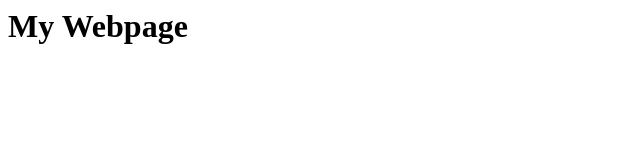
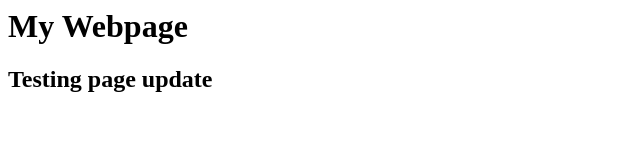
Before and after one commit to Kabhatt/IS601-FirstWebpage, a plain HTML site: page index.html in a window 1280 px wide. Shown: the whole page, without its empty margins (0-640 px from the left). Drawn offline with Linux system fonts and the light colour scheme.

Commit message:
updated text

```diff
--- a/index.html
+++ b/index.html
@@ -1,8 +1,9 @@
 <html>
 	<head>
-		<title> Welcome to my first Website </title>
+		<title> Welcome to my first Website By Kashish B. </title>
 	</head>
 	<body>
 		<h1> My Webpage </h1>
+		<h2> Testing page update </h2>
 	</body>
 </html>
```
